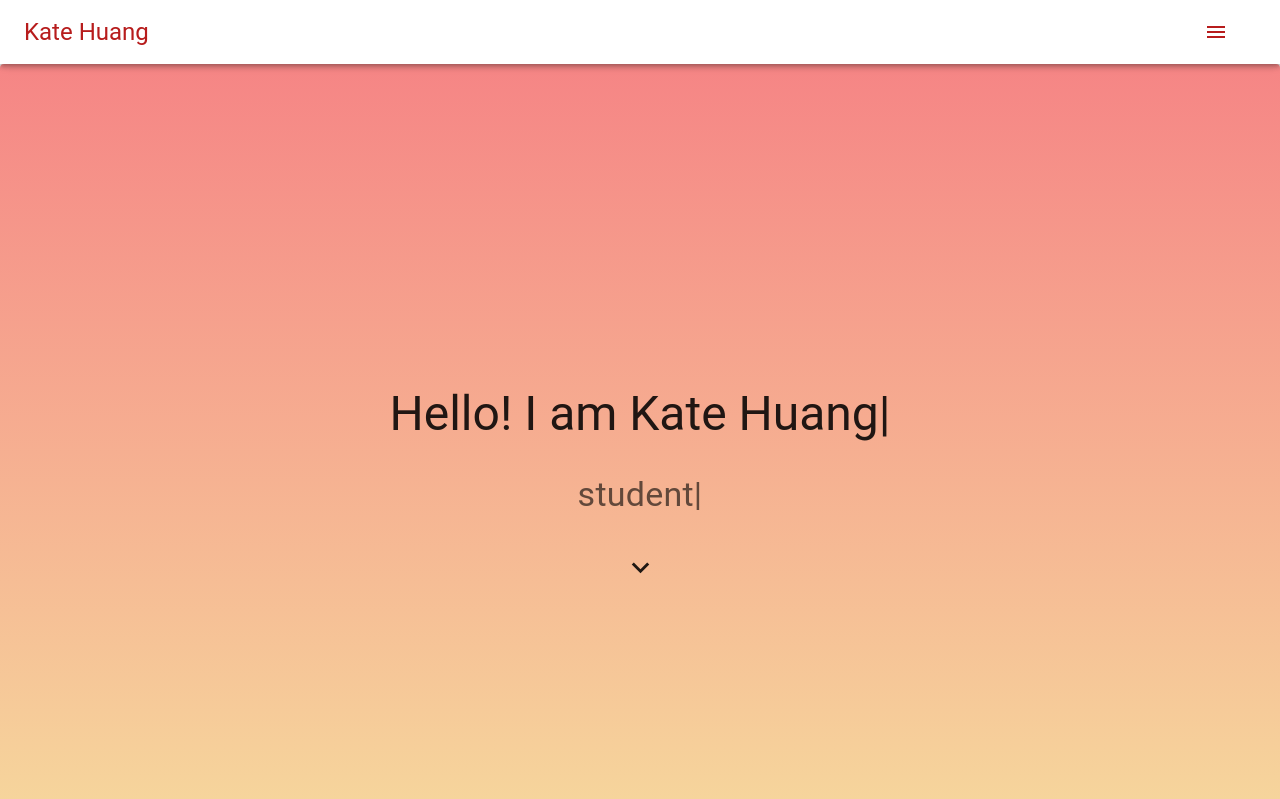
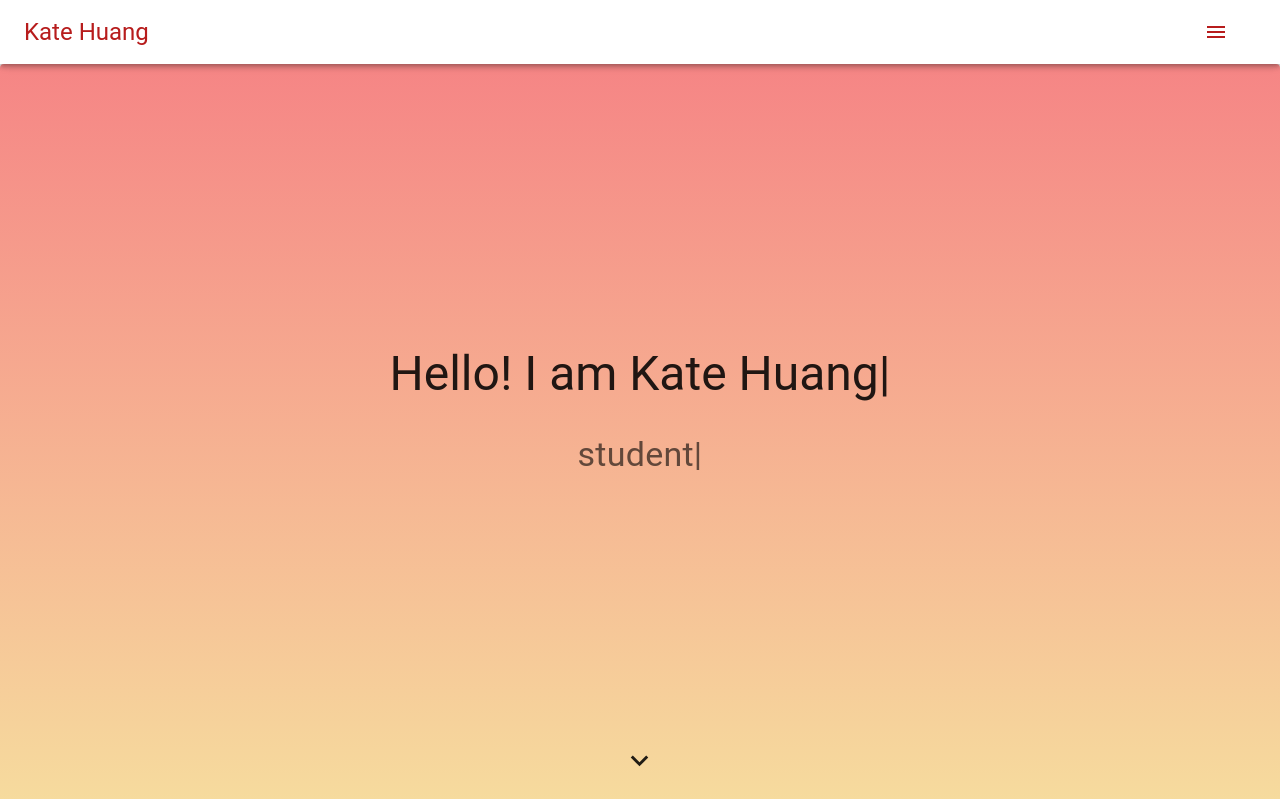
Before and after one commit to katejh/portfolio, a React (Create React App) app: page / in a window 1280 px wide. Shown: the top 799 px of the page. Built offline with nearby package versions, Linux system fonts and the light colour scheme.

Commit message:
use grid for home page header layout

```diff
--- a/src/components/HomePage.js
+++ b/src/components/HomePage.js
@@ -1,5 +1,5 @@
 import React from 'react';
-import { Paper, Typography, Box, Card, CardContent, IconButton } from '@mui/material';
+import { Paper, Typography, Box, Card, CardContent, IconButton, Grid } from '@mui/material';
 import ExpandMoreIcon from '@mui/icons-material/ExpandMore';
 import Typical from 'react-typical';
 import Education from './Education';
@@ -47,26 +47,27 @@ class HomePage extends React.Component {
                 <Paper
                   elevation={0}
                   sx={{
-                    height: window.innerHeight,
+                    height: window.innerHeight - 60, // take up height of window minus navbar
                     background: 'linear-gradient(180deg, rgba(253,29,29,0.5) 0%, rgba(254,201,78,0.5) 100%)'
                   }}
                 >
-                    <div
-                      style={{
+                    <Grid container
+                      direction="column"
+                      sx={{
                         display: 'flex',
                         alignContent: 'center',
-                        justifyContent: 'center',
+                        justifyContent: 'space-between',
                         textAlign: 'center',
                         flexGrow: 2,
                         height: '100%',
                         flexDirection: 'column'
                       }}
                     >
-                        <div>
+                        <Grid item /> {/* take up top row so greeting can be centered */}
+                        <Grid item>
                             <Typography
                               color="text"
                               variant="h3"
-                              style={{align: 'column'}}
                             >
                                 <Typical steps={[greeting]} />
                             </Typography>
@@ -77,11 +78,13 @@ class HomePage extends React.Component {
                             >
                                 <Typical steps={titles} loop={Infinity}/>
                             </Typography>
-                        </div>
-                        <div>
-                          <ExpandMoreIcon fontSize="large"/>
-                        </div>
-                    </div>
+                        </Grid>
+                        <Grid item>
+                          <div style={{marginBottom: 20}}>
+                            <ExpandMoreIcon fontSize="large"/>
+                          </div>
+                        </Grid>
+                    </Grid>
                 </Paper>
                 </Box>
                 <Box
```
